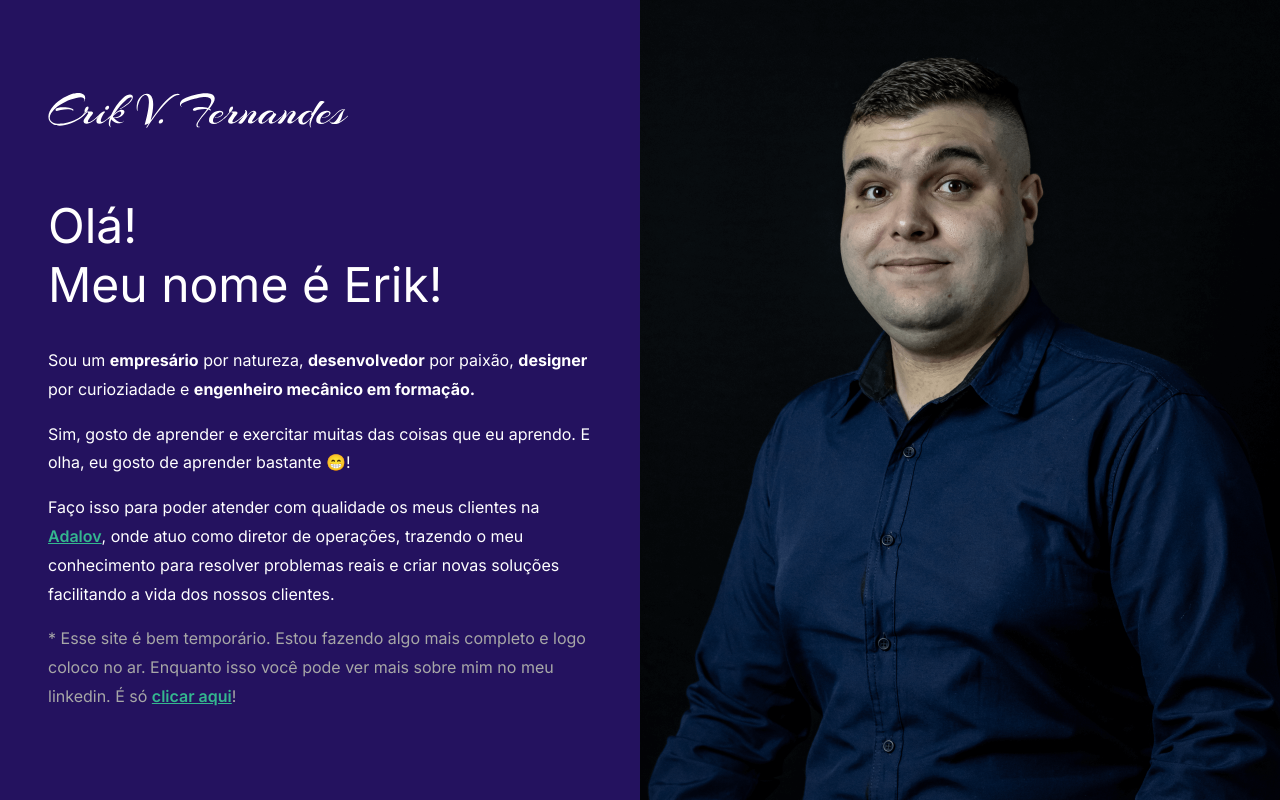
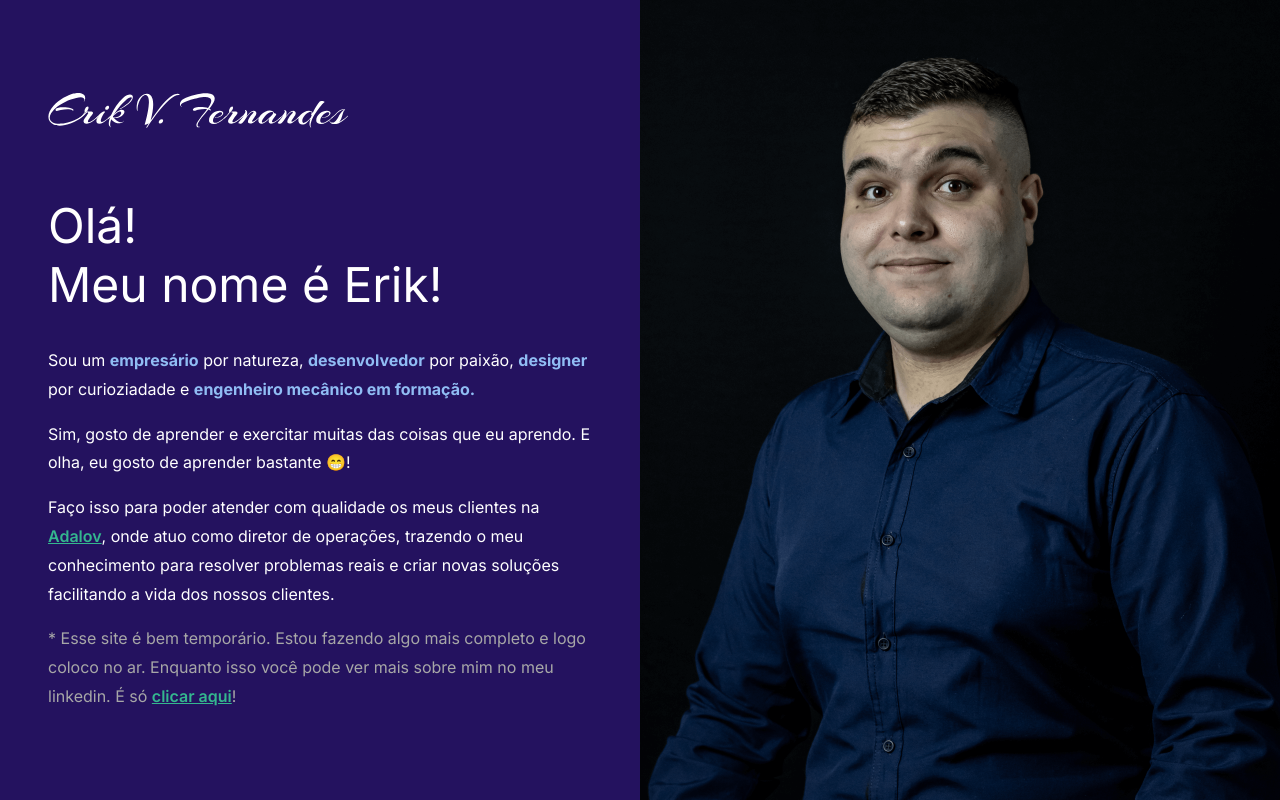
Before and after one commit to erikprogramador/euerik, a Next.js app: page / in a window 1280 px wide. Built offline with nearby package versions, Linux system fonts and the light colour scheme.

Commit message:
Alterando cores para ajustar

```diff
--- a/src/components/Hero/styles.module.css
+++ b/src/components/Hero/styles.module.css
@@ -29,6 +29,10 @@
 
 .contentContainer > p + p {
   margin-top: 1rem;
+}
+
+.content p strong {
+  color: #90bdf4;
 }
 
 .contentContainer a {
```
